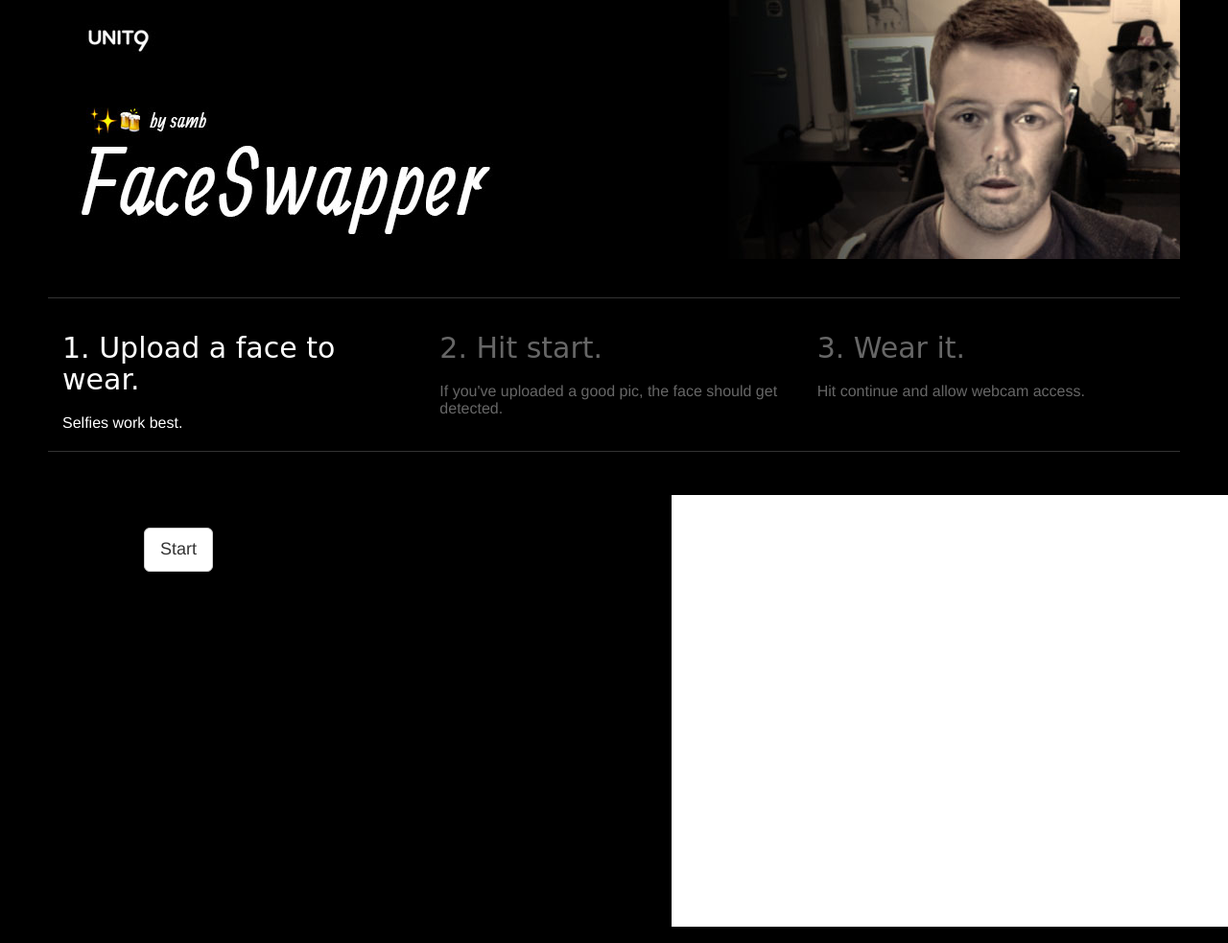
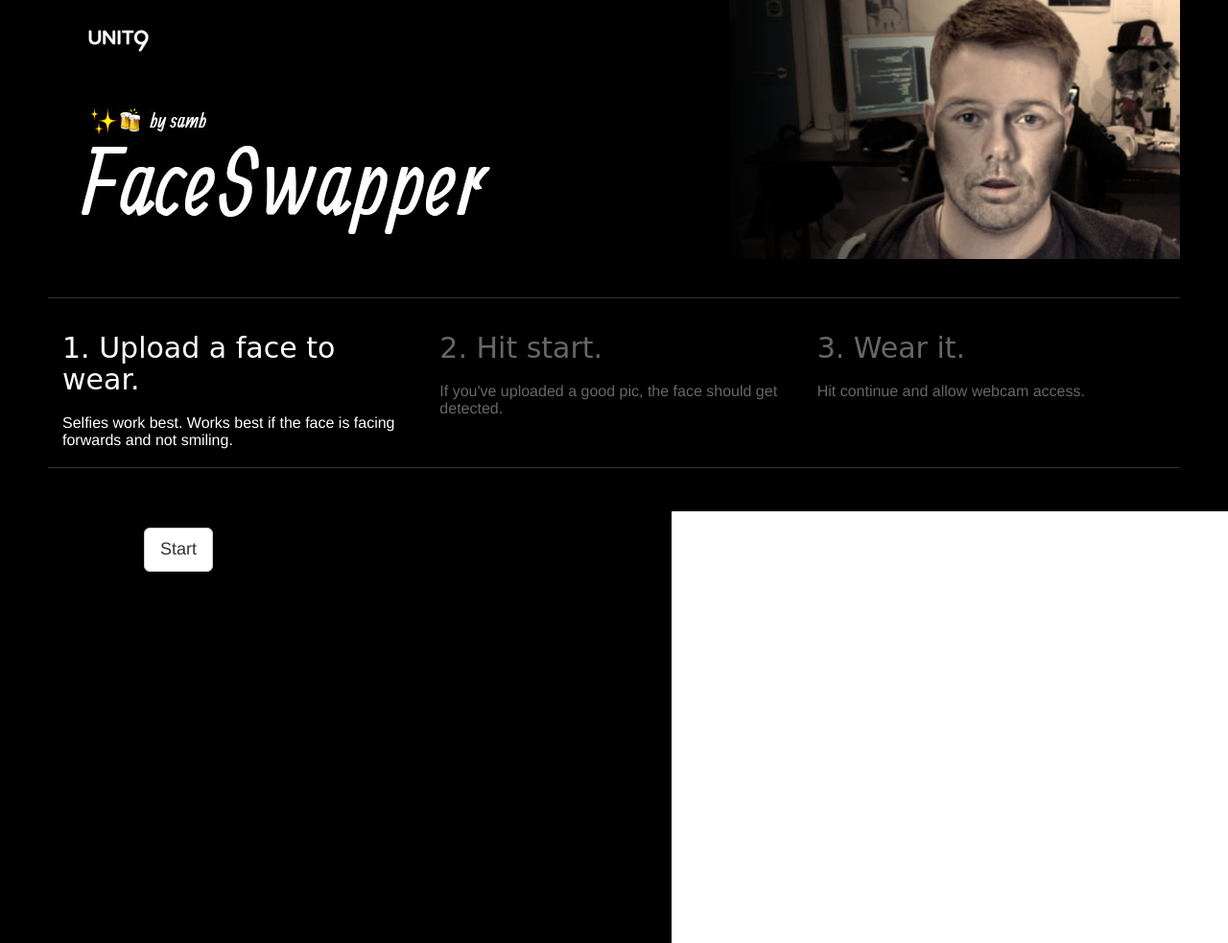
Before and after one commit to sgb-io/game-jam, a plain HTML site: page index.html in a window 1280 px wide. Shown: the whole page at 96% size. Drawn offline with Linux system fonts and the light colour scheme; a web font is replaced by a local one.

Commit message:
Update description of step1

```diff
--- a/index.html
+++ b/index.html
@@ -37,7 +37,7 @@
   <div class="row">
     <div class="col-md-4 active uploadCol">
       <h2>1. Upload a face to wear.</h2>
-      <h3>Selfies work best.</h3>
+      <h3>Selfies work best. Works best if the face is facing forwards and not smiling.</h3>
     </div>
     <div class="col-md-4 startCol">
       <h2>2. Hit start.</h2>
```
